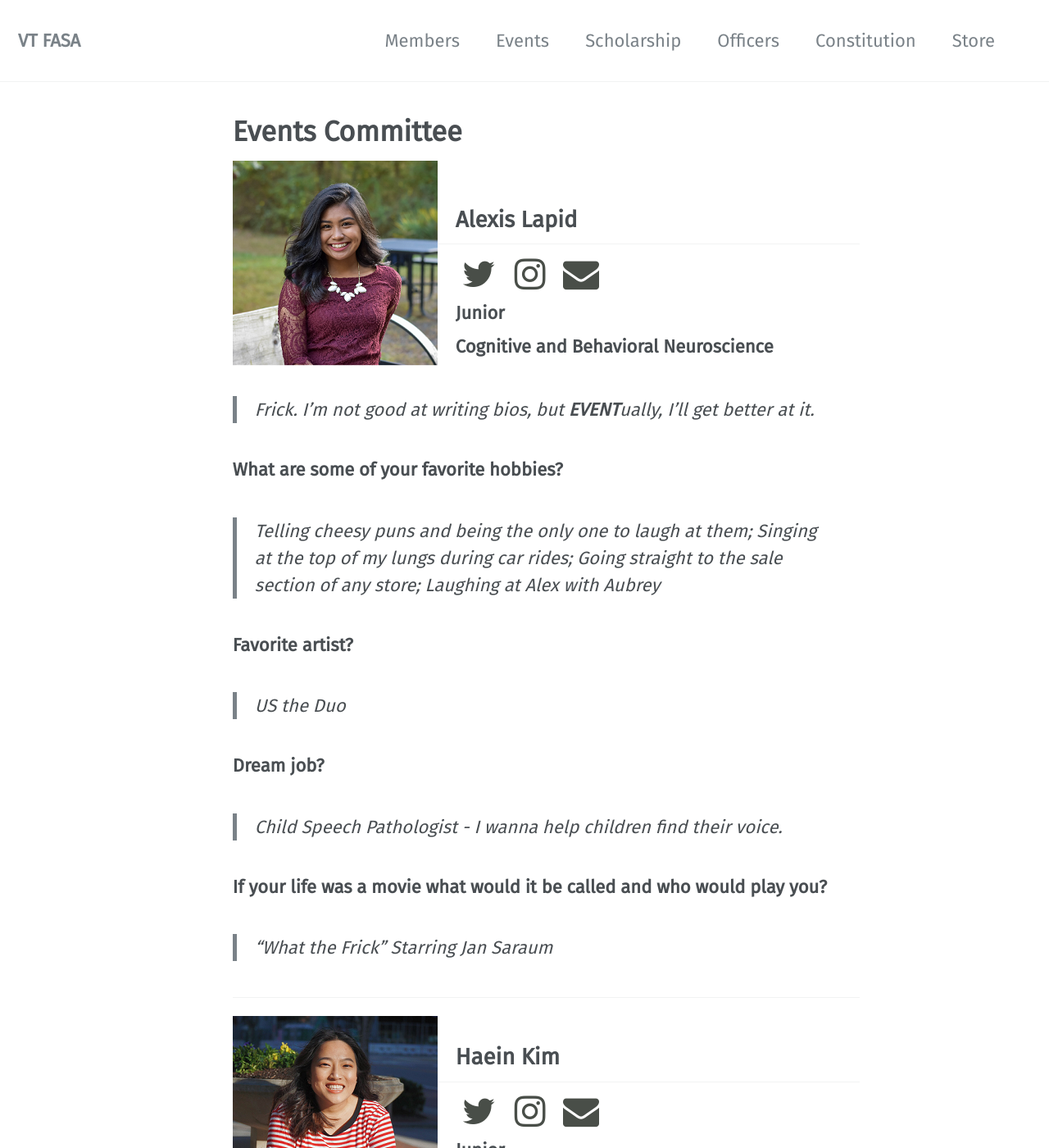
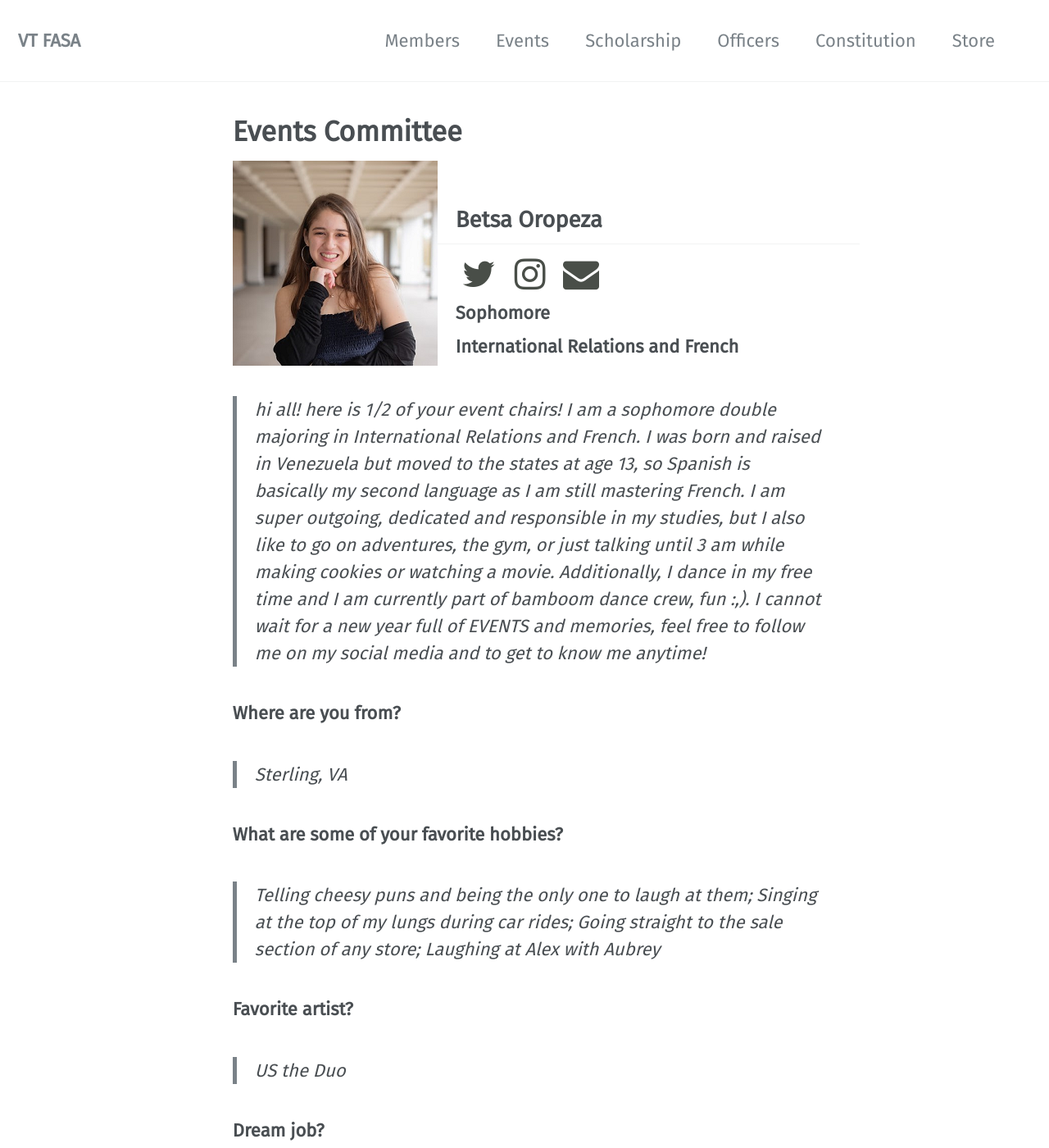
Before and after one commit to vtfasa/vtfasa.github.io, a Jekyll site: the page built from _pages/officers/events.md, in a window 1280 px wide and 1400 px high. Shown: the whole window at 82% size. Built offline with Jekyll 4.4.1, drawn with Linux system fonts in a browser that asks for light colours; some web fonts are replaced.

Commit message:
update_betsa

```diff
--- a/_pages/officers/events.md
+++ b/_pages/officers/events.md
@@ -14,15 +14,18 @@ permalink: /officers/events/
 # --- (this is a section break)
 ---
 
-![image-left]({{ "/assets/images/officers/small/lexi2.png" | absolute_url }}){: .align-left}
-## Alexis Lapid
+![image-left]({{ "/assets/images/officers/small/betsa.png" | absolute_url }}){: .align-left}
+## Betsa Oropeza
 <p style="margin-bottom: 0.45em; padding: 0"><a href="https://twitter.com/lexiilaine" style="color: #494e48"><i class="fa fa-2x fa-fw fa-twitter"></i></a>
-<a href="https://www.instagram.com/lexiilaine/" style="margin: 0; padding: 0"><i class="fa fa-2x fa-fw fa-instagram" style="color: #494e48"></i></a>
-<a href="mailto:alapid@vt.edu" style="margin: 0; padding: 0"><i class="fa fa-2x fa-fw fa-envelope" style="color: #494e48"></i></a></p>
-<h3 style="margin-top: 0">Junior</h3>
-**Cognitive and Behavioral Neuroscience**
+<a href="https://www.instagram.com/betsabeeeth/" style="margin: 0; padding: 0"><i class="fa fa-2x fa-fw fa-instagram" style="color: #494e48"></i></a>
+<a href="mailto:betsabethoropeza@vt.edu" style="margin: 0; padding: 0"><i class="fa fa-2x fa-fw fa-envelope" style="color: #494e48"></i></a></p>
+<h3 style="margin-top: 0">Sophomore</h3>
+**International Relations and French**
 
-> Frick. I'm not good at writing bios, but **EVENT**ually, I'll get better at it.
+>hi all! here is 1/2 of your event chairs! I am a sophomore double majoring in International Relations and French. I was born and raised in Venezuela but moved to the states at age 13, so Spanish is basically my second language as I am still mastering French. I am super outgoing, dedicated and responsible in my studies, but I also like to go on adventures, the gym, or just talking until 3 am while making cookies or watching a movie. Additionally, I dance in my free time and I am currently part of bamboom dance crew, fun :,). I cannot wait for a new year full of EVENTS and memories, feel free to follow me on my social media and to get to know me anytime!
+
+### **Where are you from?**
+> *Sterling, VA*
 
 ### **What are some of your favorite hobbies?**
 
```
Also changed, not shown: _pages/officers.md (+2 -2 lines), assets/images/officers/betsa.png (added), assets/images/officers/natalie.png (added), assets/images/officers/small/betsa.png (added), assets/images/officers/small/natalie.png (added).
